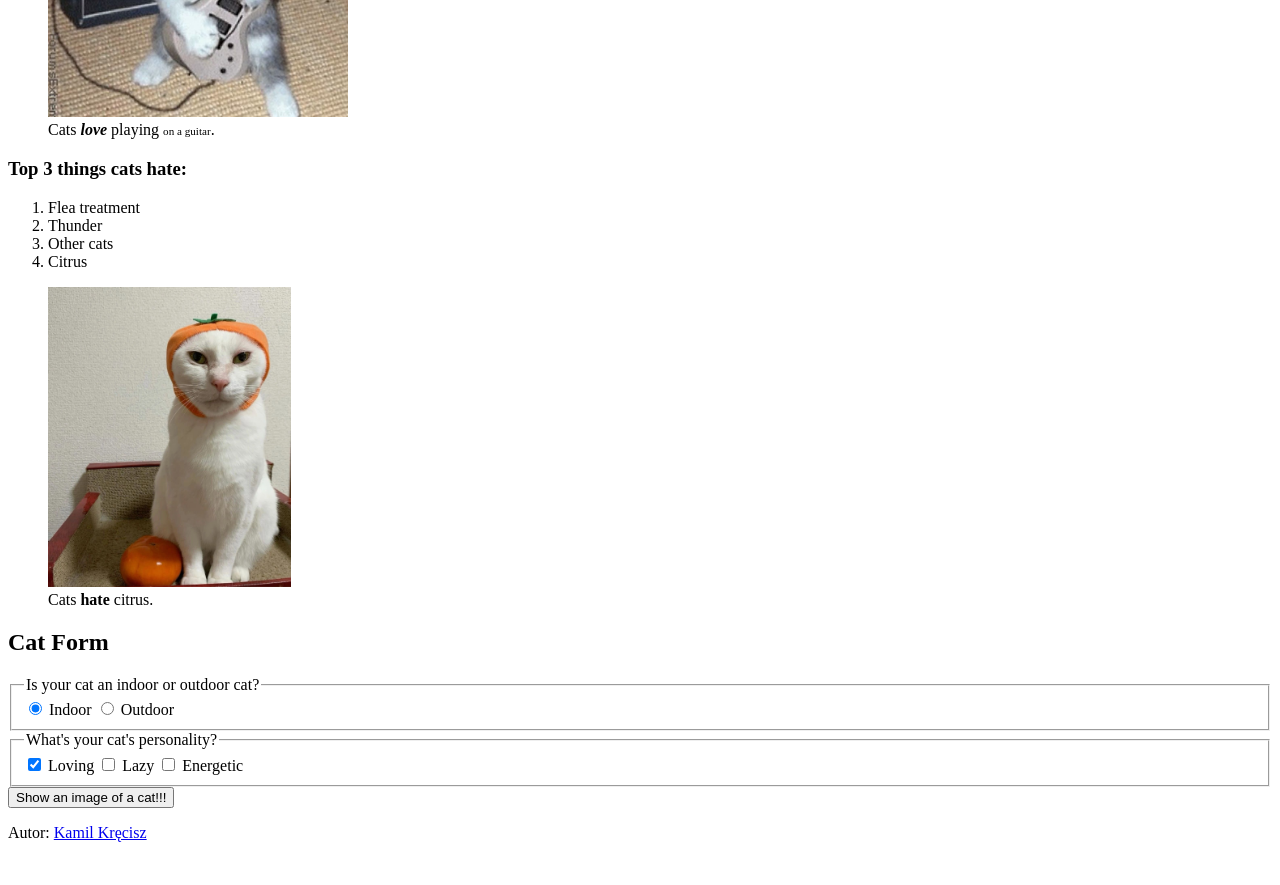
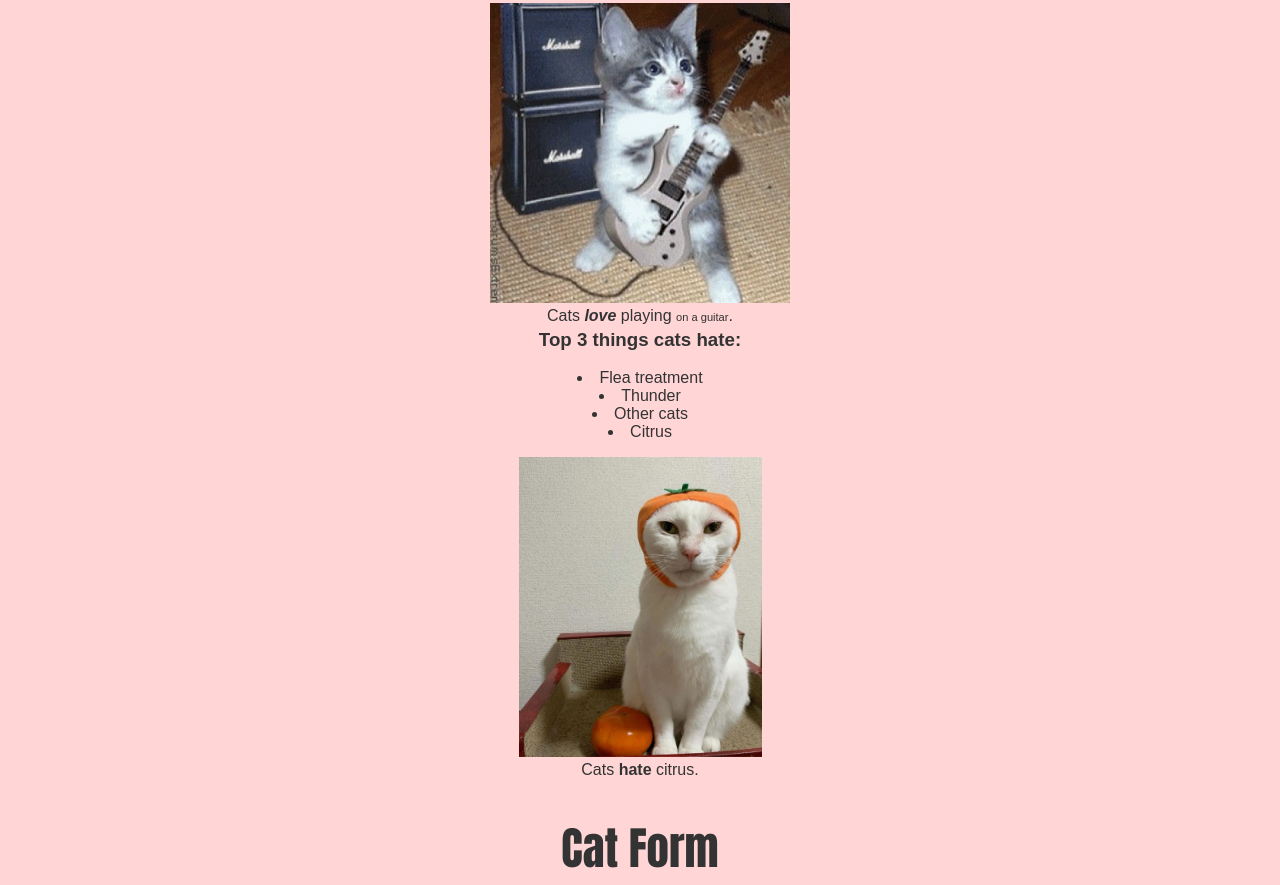
Before and after one commit to kamil-krecisz/My-own-website, a plain HTML site: page index.html in a window 1280 px wide. Shown: the part 814-1699 px from the top of the page. Before the commit the page ends 1672 px from the top, so only its background shows below. Drawn offline with Linux system fonts and the light colour scheme.

Commit message:
Commit 2.0 - Starting to learn and use CSS

```diff
--- a/css/style.css
+++ b/css/style.css
@@ -1,3 +1,19 @@
+h1 {
+    font-size: 70px;
+    font-family: Impact;
+    margin-bottom: -7px;
+}
+
+h2 {
+    font-size: 45px;
+    font-family: Impact;
+    margin-top: -30px;
+}
+
+figcaption {
+    margin-bottom: -15px;
+}
+
 body {
     text-align: center;
     font-family: Arial, sans-serif;
@@ -7,13 +23,46 @@
     padding: 0;
 }
 
-header {
-    background-color: #79195f;
-    color: rgb(0, 0, 0);
-    text-align: center;
-    padding: 1rem;
-}
-
 section {
     padding: 2rem;
 }
+
+ul, ol {
+  list-style: inside;
+  text-align: center;
+  padding: 0;
+}
+
+button {
+    margin-top: 20px;
+    padding: 12px 20px;
+    border: none;
+    border-radius: 12px;
+    background: linear-gradient(90deg, #3fa943, #81c784);
+    color: white;
+    font-size: 16px;
+    font-weight: bold;
+    cursor: pointer;
+    transition: 0.3s;
+}
+
+button:hover {
+    transform: scale(1.03);
+    box-shadow: 0 6px 10px rgba(158, 58, 58, 0.4);
+}
+
+footer {
+    margin-top: -30px;
+}
+
+a {
+    color:#ce8989;
+}
+
+a:hover {
+    color: #b77676;
+}
+
+a:active {
+    color: white;
+}
--- a/index.html
+++ b/index.html
@@ -3,6 +3,7 @@
 <head>
     <meta charset="UTF-8">
     <title>CAT PICS!!!</title>
+    <link href="css/style.css" rel="stylesheet">
 </head>
   <body>
     <main>
```
